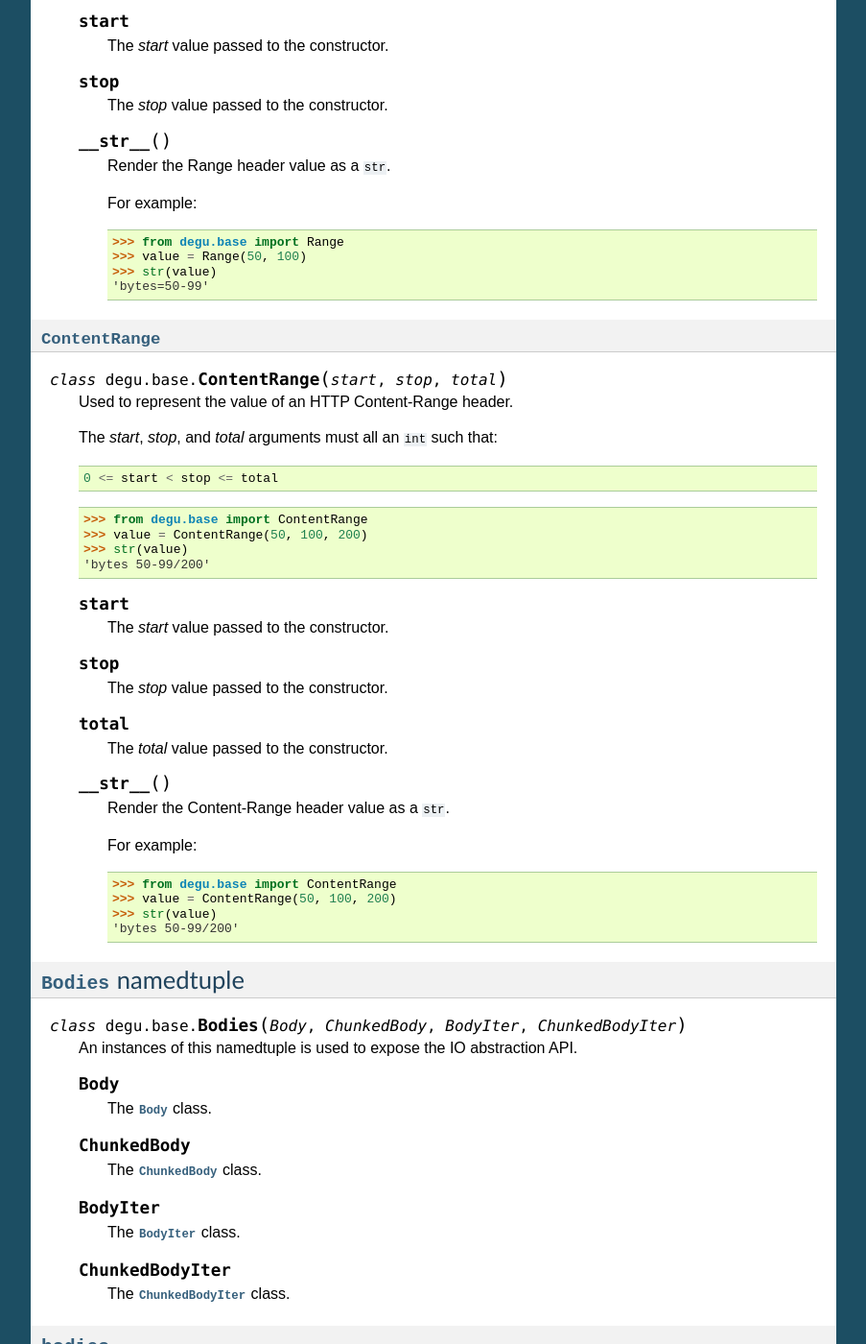
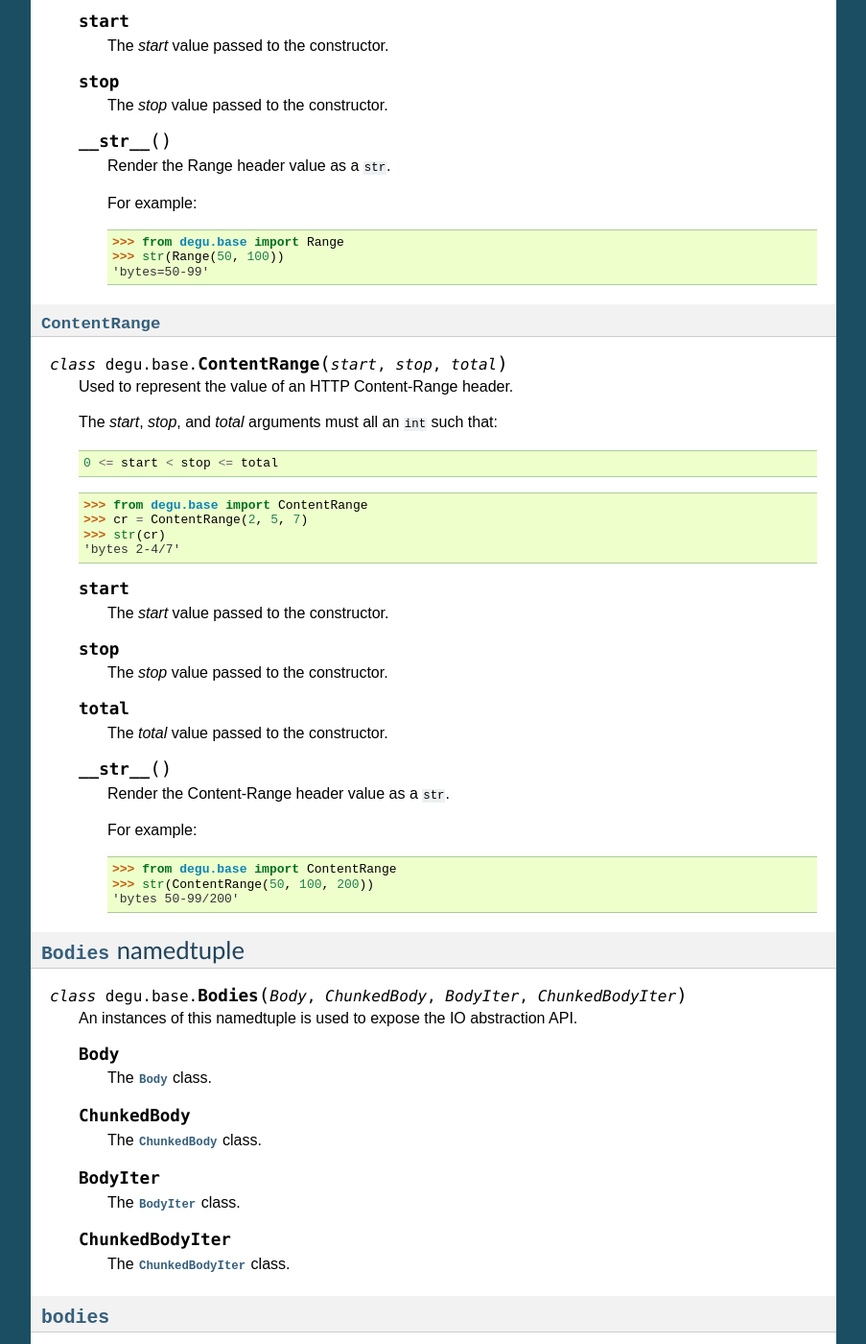
Before and after one commit to json420/degu, a Sphinx documentation site: the page built from doc/degu.base.rst, in a window 1280 px wide and 1400 px high, scrolled down 1626 px. Shown: the whole window at 96% size, without its empty margins (198-1101 px from the left). Built offline with Sphinx 7.4.7, drawn with Linux system fonts in a browser that asks for light colours.

Commit message:
More documentation fixes

```diff
--- a/doc/degu.base.rst
+++ b/doc/degu.base.rst
@@ -117,8 +117,7 @@ Header values
         For example:
 
         >>> from degu.base import Range
-        >>> value = Range(50, 100)
-        >>> str(value)
+        >>> str(Range(50, 100))
         'bytes=50-99'
 
 
@@ -134,9 +133,9 @@ Header values
         0 <= start < stop <= total
 
     >>> from degu.base import ContentRange
-    >>> value = ContentRange(50, 100, 200)
-    >>> str(value)
-    'bytes 50-99/200'
+    >>> cr = ContentRange(2, 5, 7)
+    >>> str(cr)
+    'bytes 2-4/7'
 
     .. attribute:: start
 
@@ -157,8 +156,7 @@ Header values
         For example:
 
         >>> from degu.base import ContentRange
-        >>> value = ContentRange(50, 100, 200)
-        >>> str(value)
+        >>> str(ContentRange(50, 100, 200))
         'bytes 50-99/200'
 
 
```
Also changed, not shown: other parts of doc/degu.base.rst (+1 -1 lines), doc/tutorial.rst (+10 -5 lines).
